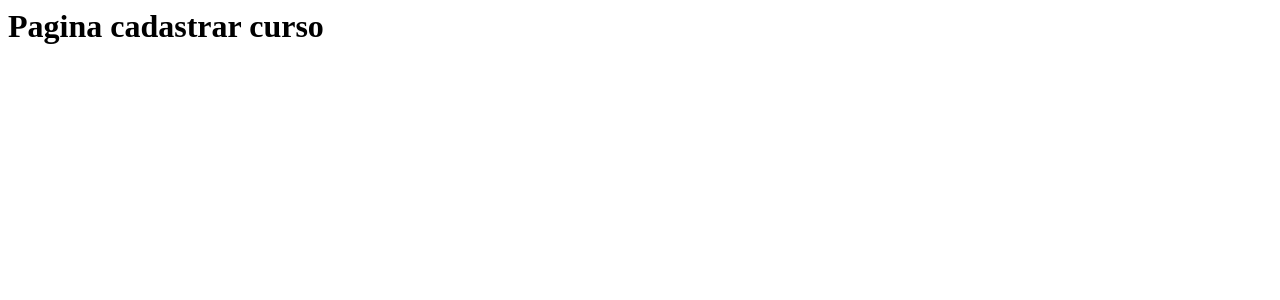
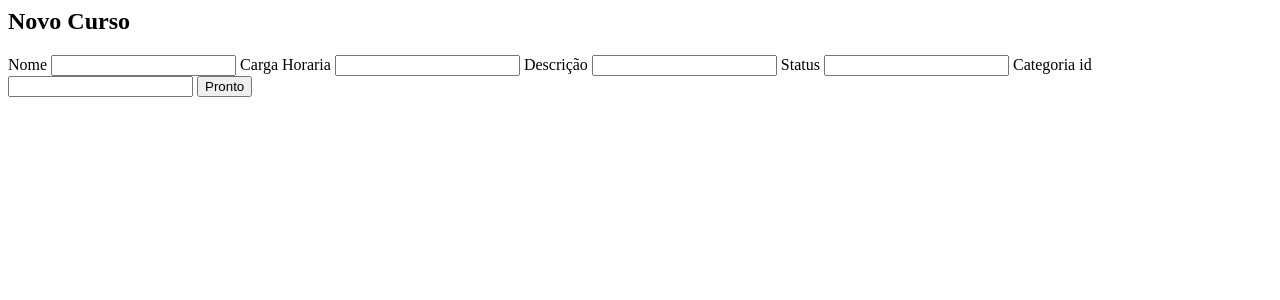
Before and after one commit to Bruno-TL/crud-php-oo-01, a PHP site: page /Views/curso/cadastrar.phtml in a window 1280 px wide. Shown: the top 300 px of the page. Run offline with PHP 8.4, Linux system fonts and the light colour scheme.

Commit message:
Criando cadastrar de curso, falta umas coisas

```diff
--- a/Views/curso/cadastrar.phtml
+++ b/Views/curso/cadastrar.phtml
@@ -1 +1,29 @@
-<h1>Pagina cadastrar curso</h1>
+
+<section class="mt-3 card card-body">
+    <h1>Novo Curso</h1>
+
+    <div class="row">
+        <div class="col">
+            <form action="/curso/cadastrar" method="POST">
+                <label for="nome">Nome</label>
+                <input type="text" name="nome" id="nome" class="form-control mb-3" >
+
+                <label for="cargaHoraria">Carga Horaria</label>
+                <input type="text" name="cargaHoraria" id="cargaHoraria" class="form-control mb-3">
+
+                <label for="descricao">Descrição</label>
+                <input type="text" name="descricao" id="descricao" class="form-control mb-3">
+
+                <label for="status">Status </label>
+                <input type="text" name="status" id="status" class="form-control mb-3">
+
+                <label for="categoria_id">Categoria id</label>
+                <input type="text" name="categoria_id" id="categoria_id" class="form-control mb-3">
+
+                <button class="btn btn-primary">Pronto</button>
+
+            </form>
+        </div>
+        <div class="col"></div>
+    </div>
+</section>
--- a/config/routes.php
+++ b/config/routes.php
@@ -28,6 +28,7 @@
     '/cursos/cadastrar' => criarRota(CursoController::class, 'cadastrar'),
     '/cursos/editar' => criarRota(CursoController::class, 'editar'),
     '/cursos/excluir' => criarRota(CursoController::class, 'excluir'),
+    '/cursos/relatorip' => criarRota(CursoController::class, 'relatorio'),
 
     '/professores/listar' => criarRota(ProfessorController::class, 'listar'),
     '/professores/novo' => criarRota(ProfessorController::class, 'novo'),
```
Also changed, not shown: Views/curso/listar.phtml (+9 -8 lines), src/Controller/CursoController.php (+42 -5 lines), src/Repository/CursoRepository.php (+25 -6 lines).
